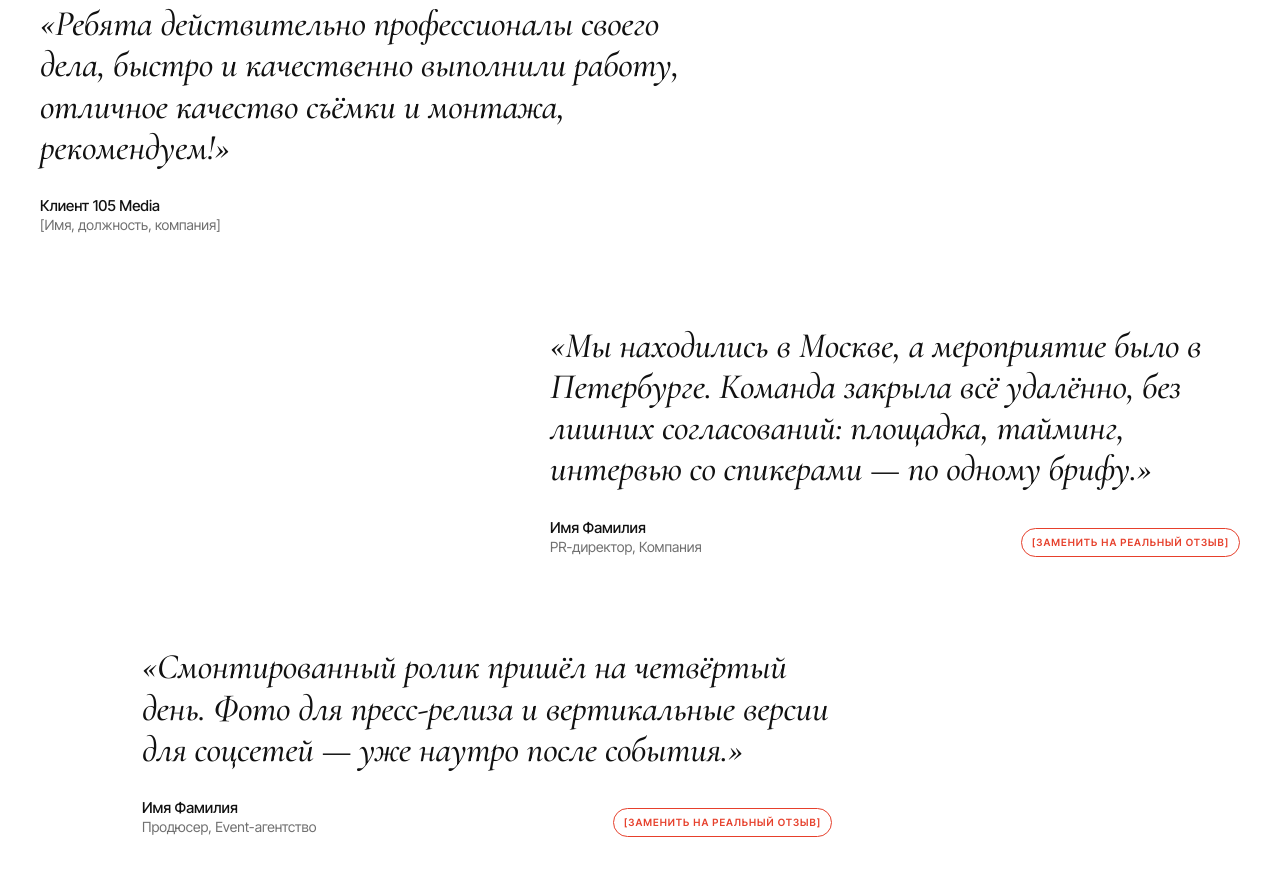
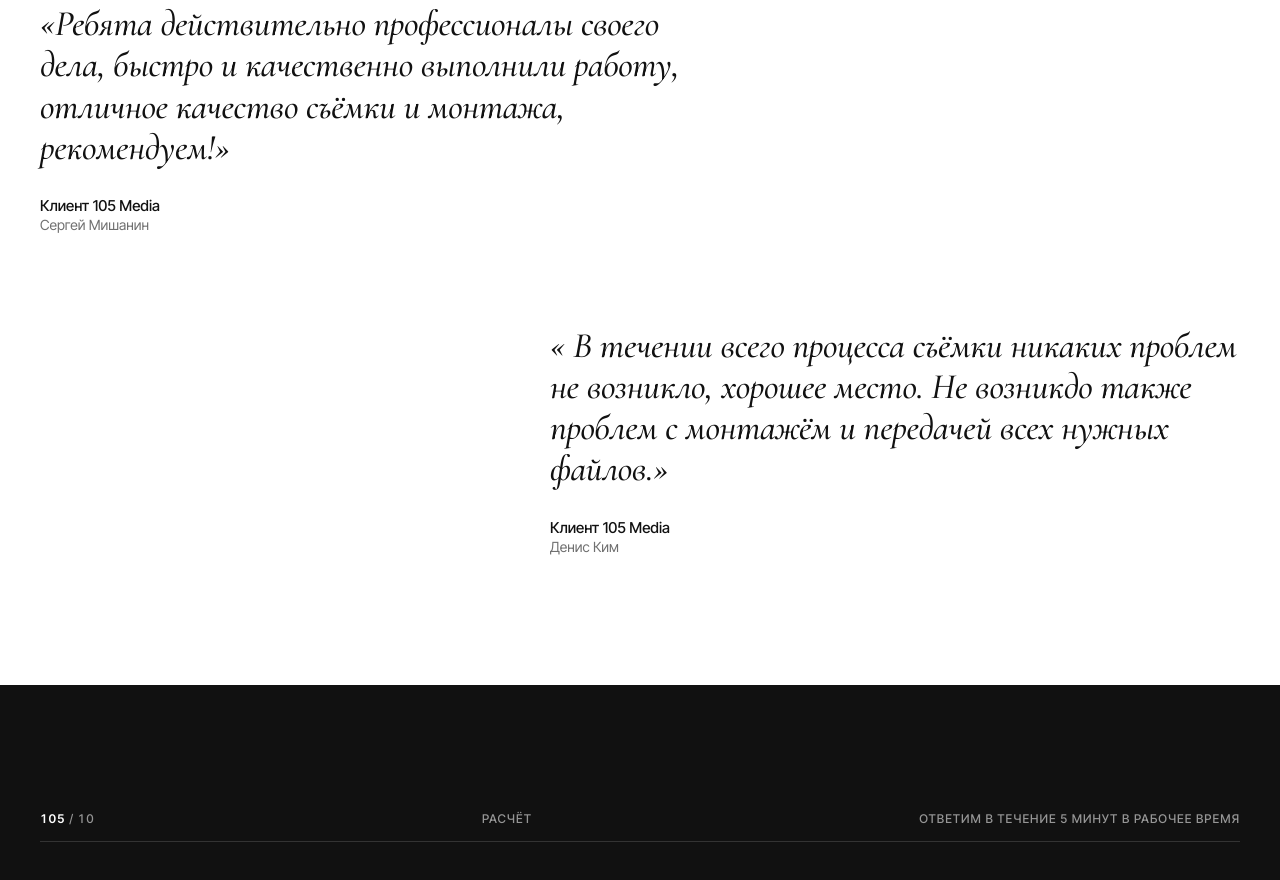
Before and after one commit to Awesome-Bunny/new_site, a plain HTML site: page index.html in a window 1280 px wide. Shown: the part 9220-10100 px from the top of the page. Drawn offline with Linux system fonts and the light colour scheme.

Commit message:
NEW OTSZIC

```diff
--- a/index.html
+++ b/index.html
@@ -1480,25 +1480,15 @@ h1,h2,h3,h4,p,figure{margin:0}
         <blockquote>
           <p class="q">Ребята действительно профессионалы своего дела, быстро и качественно выполнили работу, отличное качество съёмки и монтажа, рекомендуем!</p>
           <footer>
-            <div class="who">Клиент 105 Media<span>[Имя, должность, компания]</span></div>
+            <div class="who">Клиент 105 Media<span>Сергей Мишанин</span></div>
           </footer>
         </blockquote>
       </div>
       <div class="quote q2 rv">
         <blockquote>
-          <p class="q">Мы находились в Москве, а мероприятие было в Петербурге. Команда закрыла всё удалённо, без лишних согласований: площадка, тайминг, интервью со спикерами — по одному брифу.</p>
+          <p class="q"> В течении всего процесса съёмки никаких проблем не возникло, хорошее место. Не возникдо также проблем с монтажём и передачей всех нужных файлов.</p>
           <footer>
-            <div class="who">Имя Фамилия<span>PR-директор, Компания</span></div>
-            <span class="todo">[Заменить на реальный отзыв]</span>
-          </footer>
-        </blockquote>
-      </div>
-      <div class="quote q3 rv">
-        <blockquote>
-          <p class="q">Смонтированный ролик пришёл на четвёртый день. Фото для пресс-релиза и вертикальные версии для соцсетей — уже наутро после события.</p>
-          <footer>
-            <div class="who">Имя Фамилия<span>Продюсер, Event-агентство</span></div>
-            <span class="todo">[Заменить на реальный отзыв]</span>
+            <div class="who">Клиент 105 Media<span>Денис Ким</span></div>
           </footer>
         </blockquote>
       </div>
```
